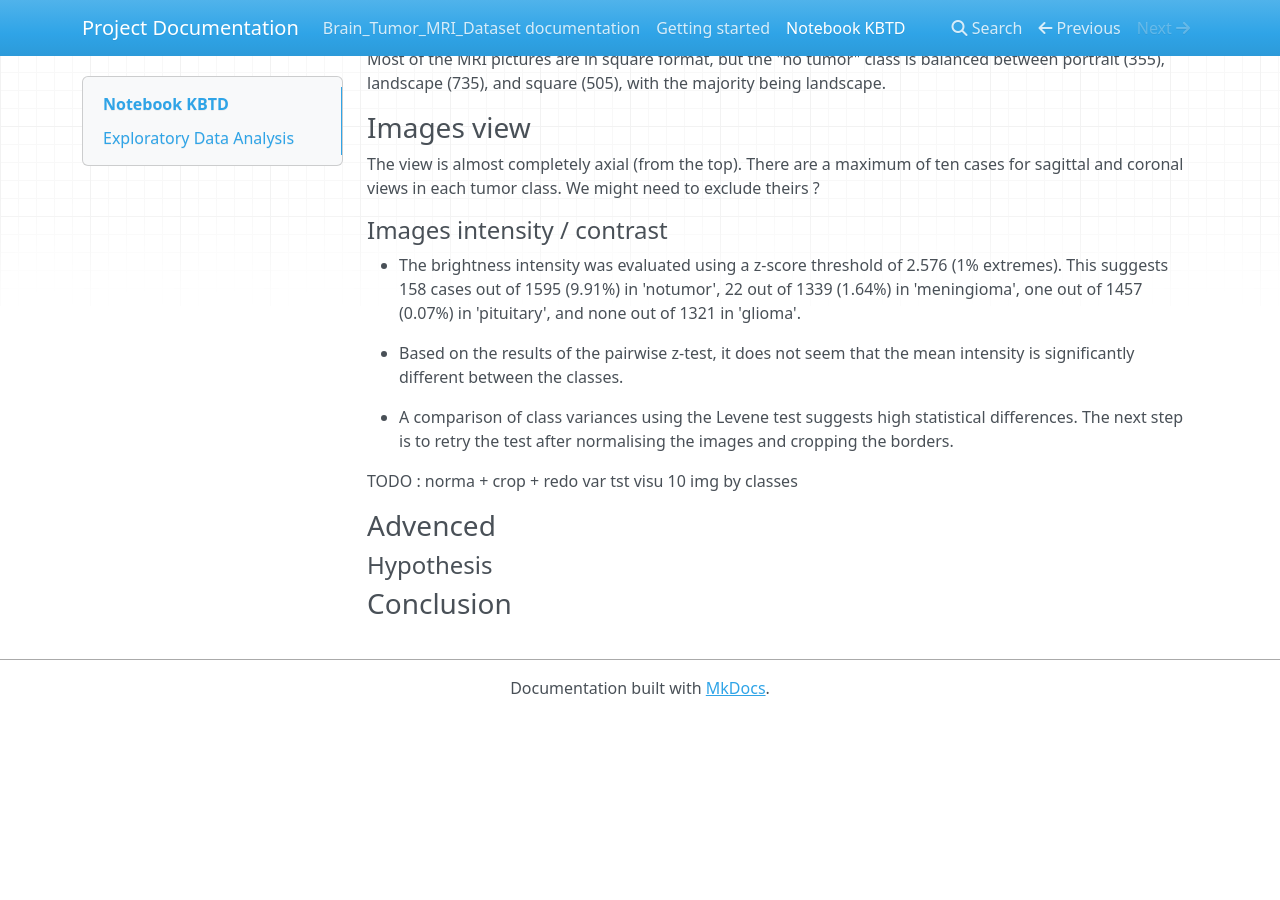
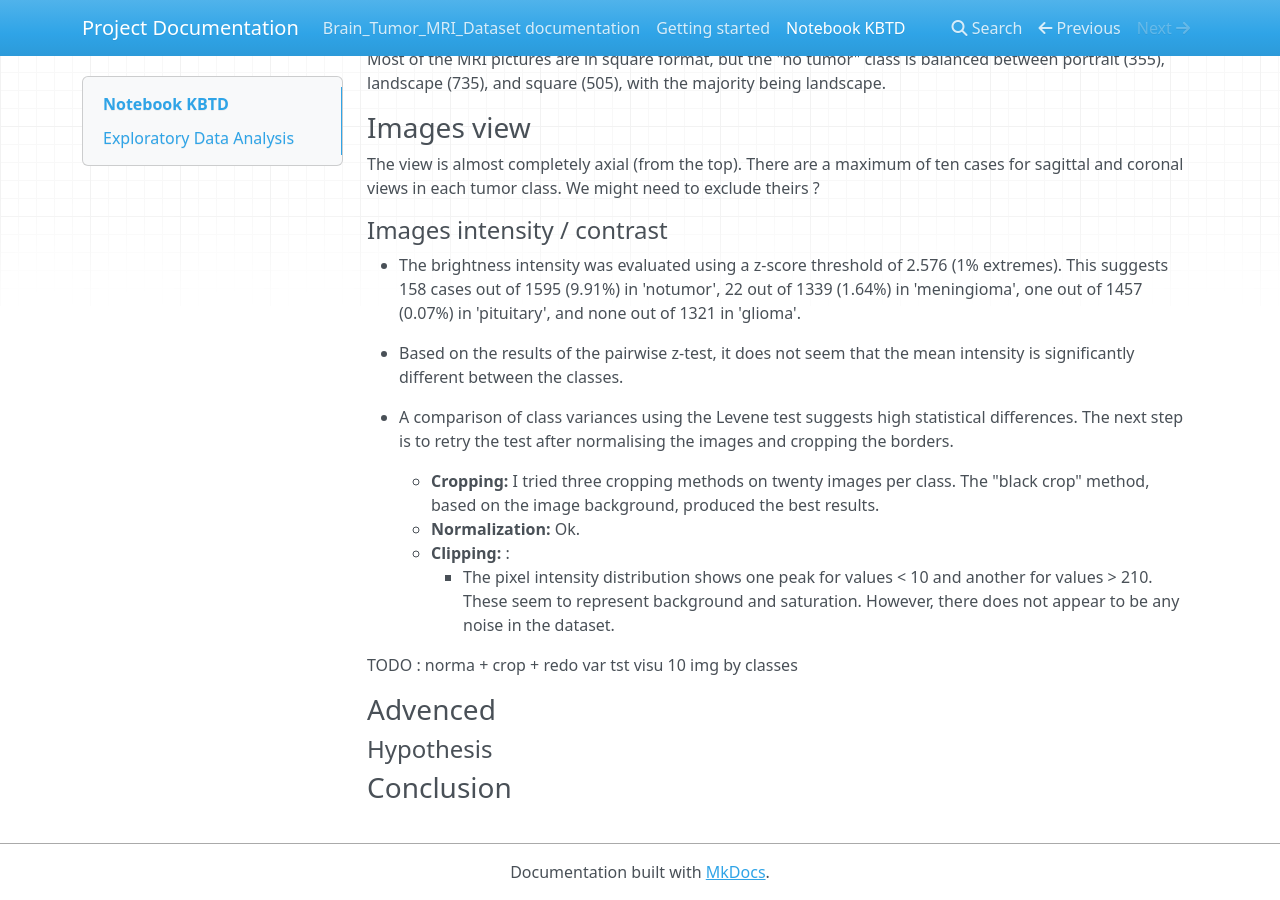
Before and after one commit to Jeremy-Duval-PhD/Brain_Tumor_MRI_Dataset, an MkDocs documentation site: the page built from docs/docs/notebook.md, in a window 1280 px wide and 900 px high, scrolled down 1435 px. Built offline with MkDocs 1.6.1, drawn with Linux system fonts in a browser that asks for light colours; nearby versions of some CDN libraries; before the commit the page ends 2151 px from its top, so only the background shows below that.

```diff
--- a/docs/docs/notebook.md
+++ b/docs/docs/notebook.md
@@ -78,6 +78,10 @@
 * Based on the results of the pairwise z-test, it does not seem that the mean intensity is significantly different between the classes.
 
 * A comparison of class variances using the Levene test suggests high statistical differences. The next step is to retry the test after normalising the images and cropping the borders.
+	* **Cropping:** I tried three cropping methods on twenty images per class. The "black crop" method, based on the image background, produced the best results.
+	* **Normalization:** Ok.
+	* **Clipping:** :
+		* The pixel intensity distribution shows one peak for values < 10 and another for values > 210. These seem to represent background and saturation. However, there does not appear to be any noise in the dataset.
 
 TODO : norma + crop + redo var tst
 	   visu 10 img by classes
```
Also changed, not shown: 1 other file.
